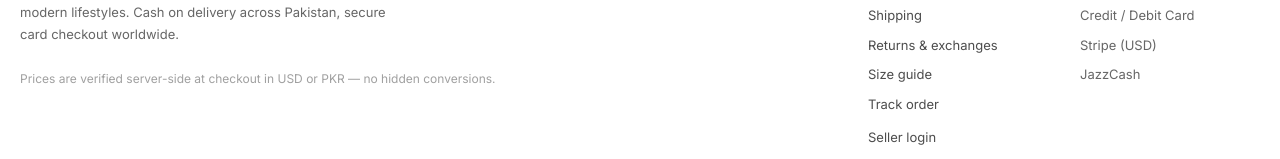
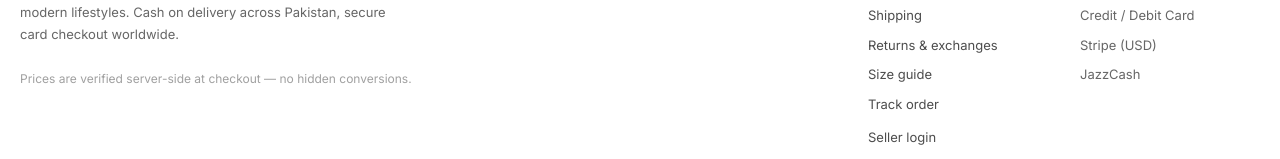
Before and after one commit to AliixDev/web, a Next.js app in the folder frontend/: page /shop in a window 1280 px wide. Shown: the part 1295-1454 px from the top of the page. Built offline with nearby package versions, Linux system fonts and the light colour scheme; no server answers; the database is empty.

Commit message:
Update Footer.tsx

```diff
--- a/frontend/components/layout/Footer.tsx
+++ b/frontend/components/layout/Footer.tsx
@@ -76,7 +76,7 @@ export default function Footer({ categories }: { categories: Category[] }) {
             Pakistan, secure card checkout worldwide.
           </p>
           <p className="mt-6 text-[12px] leading-[1.7] text-neutral-400">
-            Prices are verified server-side at checkout in USD or PKR — no hidden conversions.
+            Prices are verified server-side at checkout — no hidden conversions.
           </p>
         </div>
 
```
